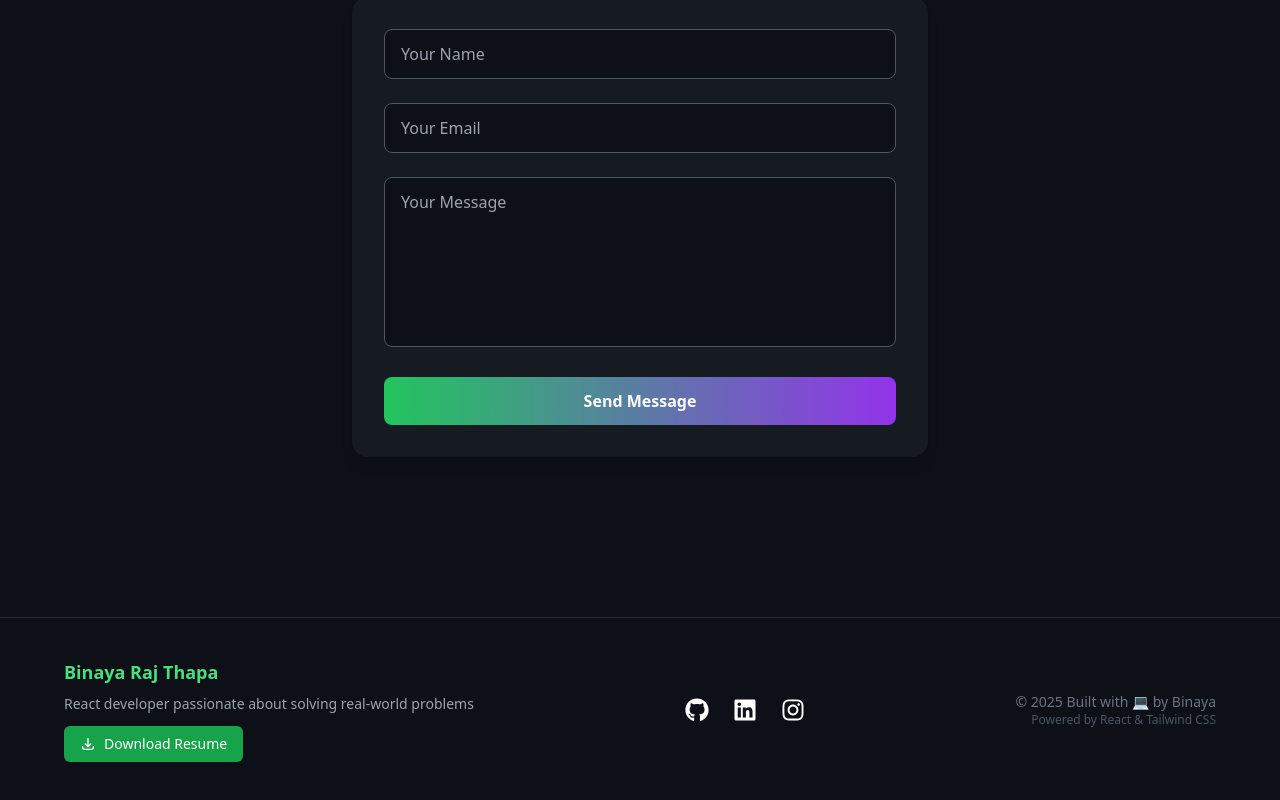
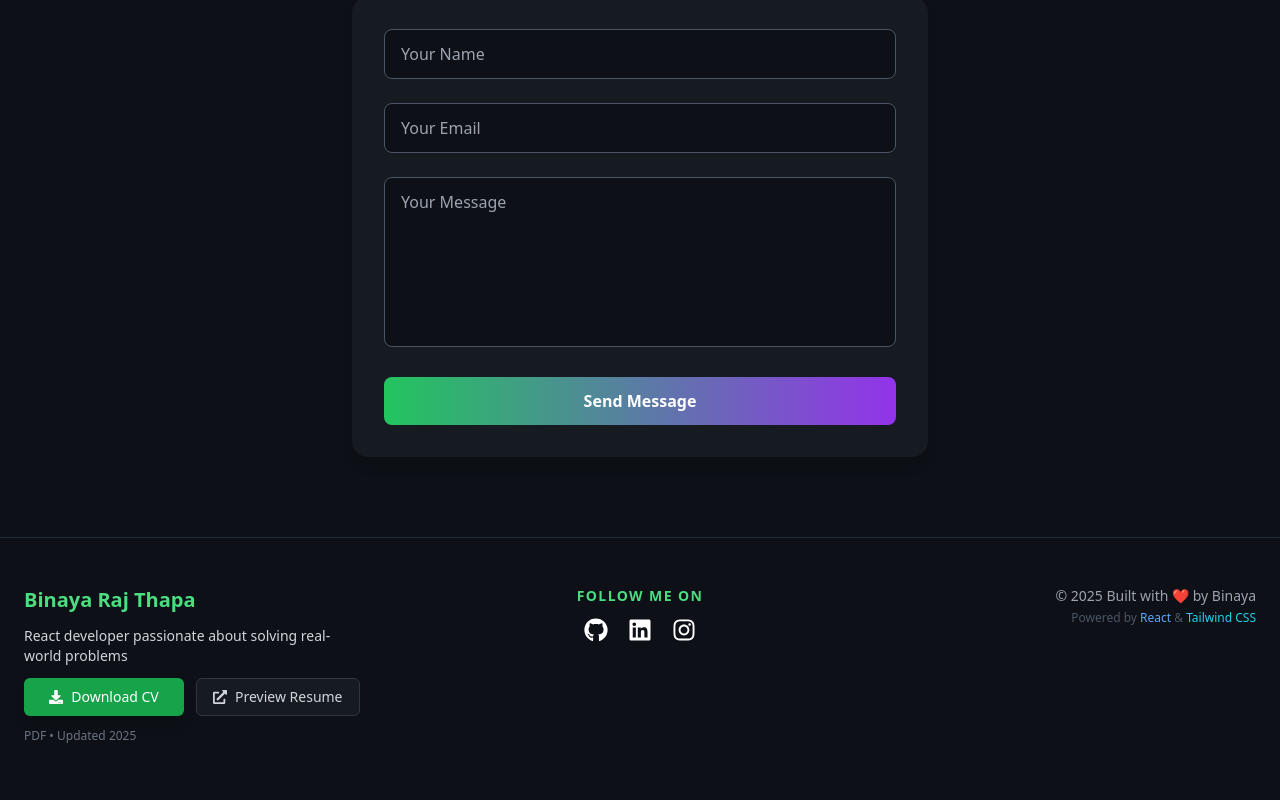
Before and after one commit to BinayRajThapa/portfolio-website, a React (Create React App) app: page / in a window 1280 px wide. Shown: the part 3401-4201 px from the top of the page. Built offline with nearby package versions, Linux system fonts and the light colour scheme.

Commit message:
Completed footer

```diff
--- a/src/components/Footer.jsx
+++ b/src/components/Footer.jsx
@@ -1,46 +1,108 @@
-import React from "react";
-import { FaGithub, FaLinkedin, FaInstagram } from "react-icons/fa";
+import React, { useState } from "react";
+import {
+  FaGithub,
+  FaLinkedin,
+  FaInstagram,
+  FaDownload,
+  FaExternalLinkAlt,
+} from "react-icons/fa";
 
 const Footer = () => {
+  const [isDownloading, setIsDownloading] = useState(false);
+
+  const handleDownload = (e) => {
+    e.preventDefault();
+    setIsDownloading(true);
+
+    // Simulate download delay
+    setTimeout(() => {
+      window.open("/documents/Binaya_Thapa_Resume.pdf", "_blank");
+      setIsDownloading(false);
+    }, 800);
+  };
+
   return (
-    <footer className="bg-[#0d1117] text-white py-10 px-6 mt-20 border-t border-gray-800">
-      <div className="max-w-6xl mx-auto flex flex-col md:flex-row justify-between items-center gap-8">
-        {/* Left Section */}
-        <div className="text-center md:text-left">
-          <h4 className="text-lg font-semibold text-green-400 mb-2">Binaya Raj Thapa</h4>
-          <p className="text-gray-400 text-sm mb-3">
+    <footer className="bg-[#0d1117] text-white py-12 px-6 border-t border-gray-800">
+      <div className="max-w-7xl mx-auto">
+        {/* Main Footer Content */}
+        <div className="grid grid-cols-1 md:grid-cols-3 gap-6 md:gap-4 items-start">
+          {/* Left Section - Resume Download */}
+          <div className="text-center md:text-left space-y-3">
+            <h4 className="text-xl font-bold text-green-400">Binaya Raj Thapa</h4>
+            <p className="text-gray-300 text-sm max-w-xs mx-auto md:mx-0">
               React developer passionate about solving real-world problems
             </p>
+
+            <div className="flex flex-col sm:flex-row gap-3 justify-center md:justify-start">
+              <button
+                onClick={handleDownload}
+                disabled={isDownloading}
+                className={`flex items-center justify-center px-4 py-2 rounded-md transition-all ${
+                  isDownloading
+                    ? "bg-gray-700 cursor-not-allowed"
+                    : "bg-green-600 hover:bg-green-700 shadow-lg hover:shadow-green-500/20"
+                } text-white text-sm font-medium min-w-[160px]`}
+              >
+                {isDownloading ? (
+                  <>
+                    <svg
+                      className="animate-spin -ml-1 mr-2 h-4 w-4 text-white"
+                      xmlns="http://www.w3.org/2000/svg"
+                      fill="none"
+                      viewBox="0 0 24 24"
+                    >
+                      <circle
+                        className="opacity-25"
+                        cx="12"
+                        cy="12"
+                        r="10"
+                        stroke="currentColor"
+                        strokeWidth="4"
+                      ></circle>
+                      <path
+                        className="opacity-75"
+                        fill="currentColor"
+                        d="M4 12a8 8 0 018-8V0C5.373 0 0 5.373 0 12h4zm2 5.291A7.962 7.962 0 014 12H0c0 3.042 1.135 5.824 3 7.938l3-2.647z"
+                      ></path>
+                    </svg>
+                    Preparing...
+                  </>
+                ) : (
+                  <>
+                    <FaDownload className="mr-2" />
+                    Download CV
+                  </>
+                )}
+              </button>
+
               <a
                 href="/documents/Binaya_Thapa_Resume.pdf"
-            download="Binaya_Thapa_Resume.pdf"
-            className="inline-flex items-center px-4 py-2 bg-green-600 hover:bg-green-700 text-white text-sm font-medium rounded-md transition-colors"
+                target="_blank"
+                rel="noopener noreferrer"
+                className="flex items-center justify-center px-4 py-2 bg-[#161b22] hover:bg-[#21262d] text-gray-300 text-sm font-medium rounded-md transition-all border border-[#30363d] hover:border-green-500 min-w-[160px]"
               >
-            <svg
-              xmlns="http://www.w3.org/2000/svg"
-              className="h-4 w-4 mr-2"
-              fill="none"
-              viewBox="0 0 24 24"
-              stroke="currentColor"
-            >
-              <path
-                strokeLinecap="round"
-                strokeLinejoin="round"
-                strokeWidth={2}
-                d="M4 16v1a3 3 0 003 3h10a3 3 0 003-3v-1m-4-4l-4 4m0 0l-4-4m4 4V4"
-              />
-            </svg>
-            Download Resume
+                <FaExternalLinkAlt className="mr-2" />
+                Preview Resume
               </a>
             </div>
 
+            <p className="text-gray-500 text-xs mt-1">
+              PDF • Updated {new Date().getFullYear()}
+            </p>
+          </div>
+
           {/* Center Section - Social Links */}
-        <div className="flex gap-6 text-2xl">
+          <div className="flex flex-col items-center space-y-3">
+            <h5 className="text-green-400 font-semibold text-sm uppercase tracking-widest">
+              Follow Me On
+            </h5>
+            <div className="flex gap-5 text-2xl">
               <a
                 href="https://github.com/BinayRajThapa"
                 target="_blank"
                 rel="noopener noreferrer"
-            className="hover:text-green-400 transition"
+                className="hover:text-green-400 transition-transform duration-300 ease-in-out hover:scale-110 hover:drop-shadow-[0_0_6px_#22c55e]"
+                aria-label="GitHub"
               >
                 <FaGithub />
               </a>
@@ -48,7 +110,8 @@ const Footer = () => {
                 href="https://www.linkedin.com/in/binaya-raj-thapa-79a440226/"
                 target="_blank"
                 rel="noopener noreferrer"
-            className="hover:text-blue-400 transition"
+                className="hover:text-blue-400 transition-transform duration-300 ease-in-out hover:scale-110 hover:drop-shadow-[0_0_6px_#60a5fa]"
+                aria-label="LinkedIn"
               >
                 <FaLinkedin />
               </a>
@@ -56,16 +119,25 @@ const Footer = () => {
                 href="https://www.instagram.com/binayarajthapa/"
                 target="_blank"
                 rel="noopener noreferrer"
-            className="hover:text-pink-400 transition"
+                className="hover:text-pink-400 transition-transform duration-300 ease-in-out hover:scale-110 hover:drop-shadow-[0_0_6px_#f472b6]"
+                aria-label="Instagram"
               >
                 <FaInstagram />
               </a>
             </div>
+          </div>
 
-        {/* Right Section */}
-        <div className="text-center md:text-right text-sm text-gray-500">
-          <p>© {new Date().getFullYear()} Built with 💻 by Binaya</p>
-          <p className="text-xs text-gray-600">Powered by React & Tailwind CSS</p>
+          {/* Right Section - Copyright */}
+          <div className="text-center md:text-right space-y-1">
+            <p className="text-sm text-gray-400">
+              © {new Date().getFullYear()} Built with{" "}
+              <span className="text-red-400">❤️</span> by Binaya
+            </p>
+            <p className="text-xs text-gray-600">
+              Powered by <span className="text-blue-400">React</span> &{" "}
+              <span className="text-cyan-400">Tailwind CSS</span>
+            </p>
+          </div>
         </div>
       </div>
     </footer>
```
Also changed, not shown: 1 other file (tests, documents, lock files or other folders). Lines whose indentation alone changed are shown as unchanged.
